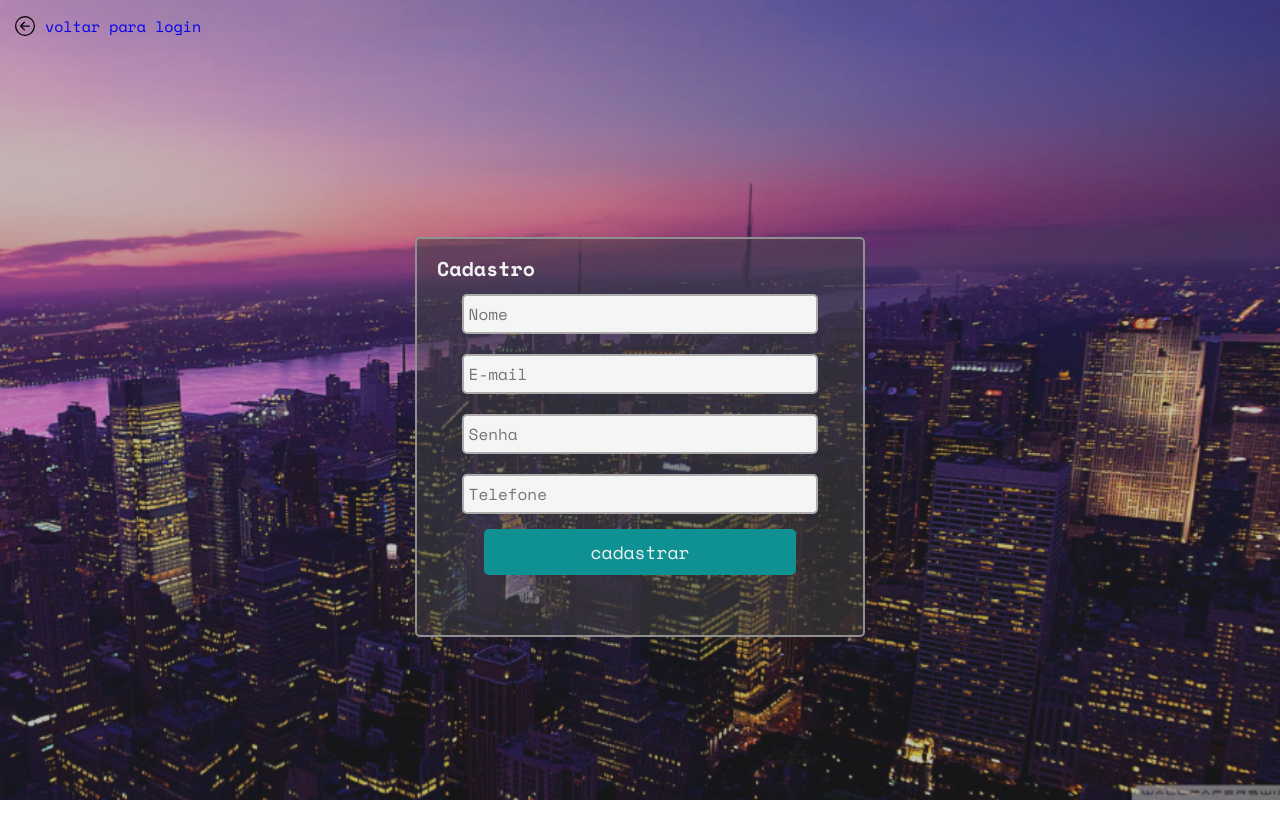
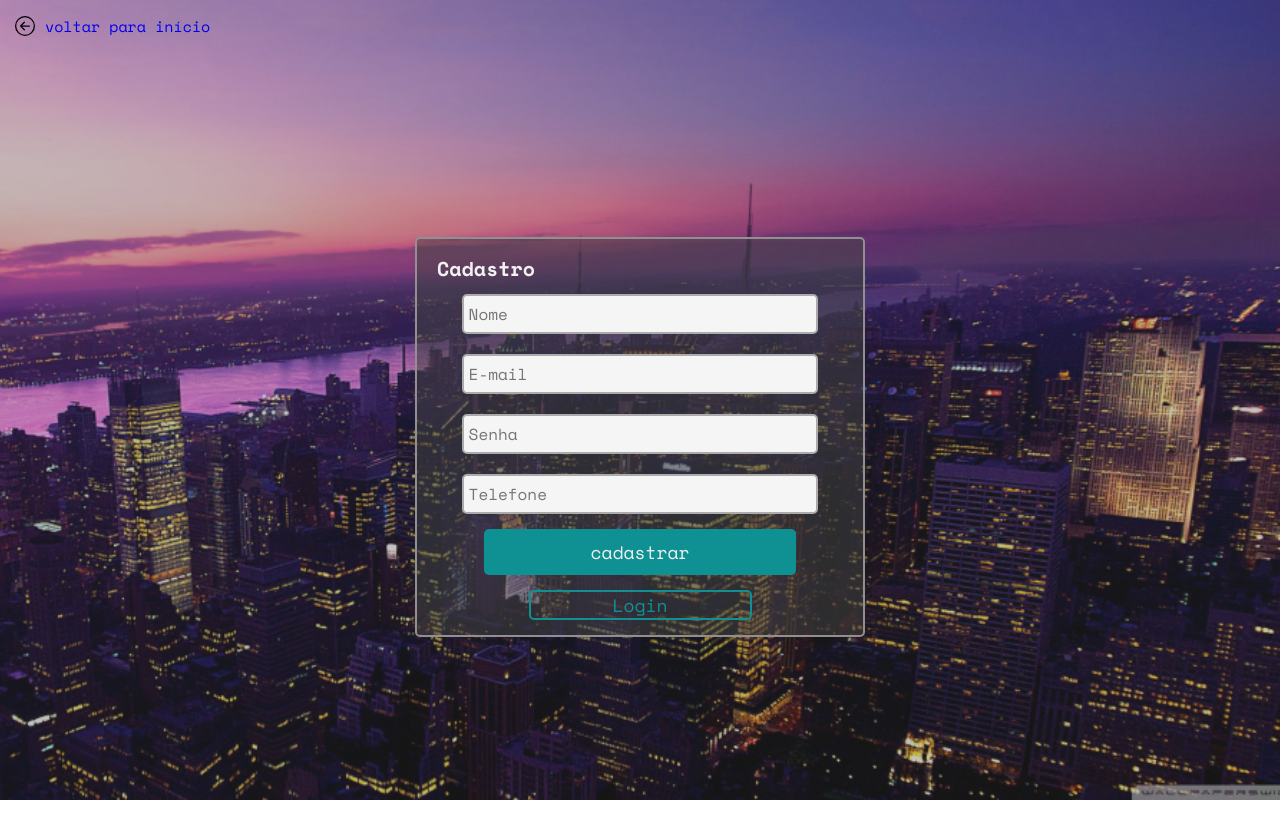
Before and after one commit to rodhardt/dihome-capstone-q2g2, a React (Create React App) app: page /registrar in a window 1280 px wide. Built offline with nearby package versions, Linux system fonts and the light colour scheme.

Commit message:
fix: buttons on page registrar

```diff
--- a/src/pages/RegisterPage/index.tsx
+++ b/src/pages/RegisterPage/index.tsx
@@ -15,6 +15,7 @@ import { UserData } from "../../assets/Types/user";
 import { useHistory } from "react-router";
 import { Link } from "react-router-dom";
 import { BsArrowLeftCircle } from "react-icons/bs";
+import { Linha } from "../LoginPage/styles";
 
 const RegisterPage = () => {
   const history = useHistory();
@@ -61,7 +62,7 @@ const RegisterPage = () => {
           <BackPage>
             <BsArrowLeftCircle />
 
-            <Link to="/login">voltar para login</Link>
+            <Link to="/">voltar para início</Link>
           </BackPage>
           <BoxForm>
             <FormRegister
@@ -79,6 +80,13 @@ const RegisterPage = () => {
               <button className="registerButton" type="submit">
                 cadastrar
               </button>
+              <button
+                onClick={() => history.push("/login")}
+                className="backToLogin"
+                type="submit"
+              >
+                Login
+              </button>
             </FormRegister>
           </BoxForm>
         </BlackFilter>
--- a/src/pages/RegisterPage/styles.ts
+++ b/src/pages/RegisterPage/styles.ts
@@ -51,6 +51,20 @@ export const FormRegister = styled.form`
     font-size: 18px;
     color: var(--mainGray);
     background-color: var(--darkBlue);
+  }
+
+  > .backToLogin {
+    width: 50%;
+    height: 8%;
+
+    margin-top: 15px;
+    border-radius: 5px;
+    border: none;
+
+    font-size: 18px;
+    color: var(--darkBlue);
+    border: 2px solid var(--darkBlue);
+    background-color: #45454500;
   }
 
   > div {
```
